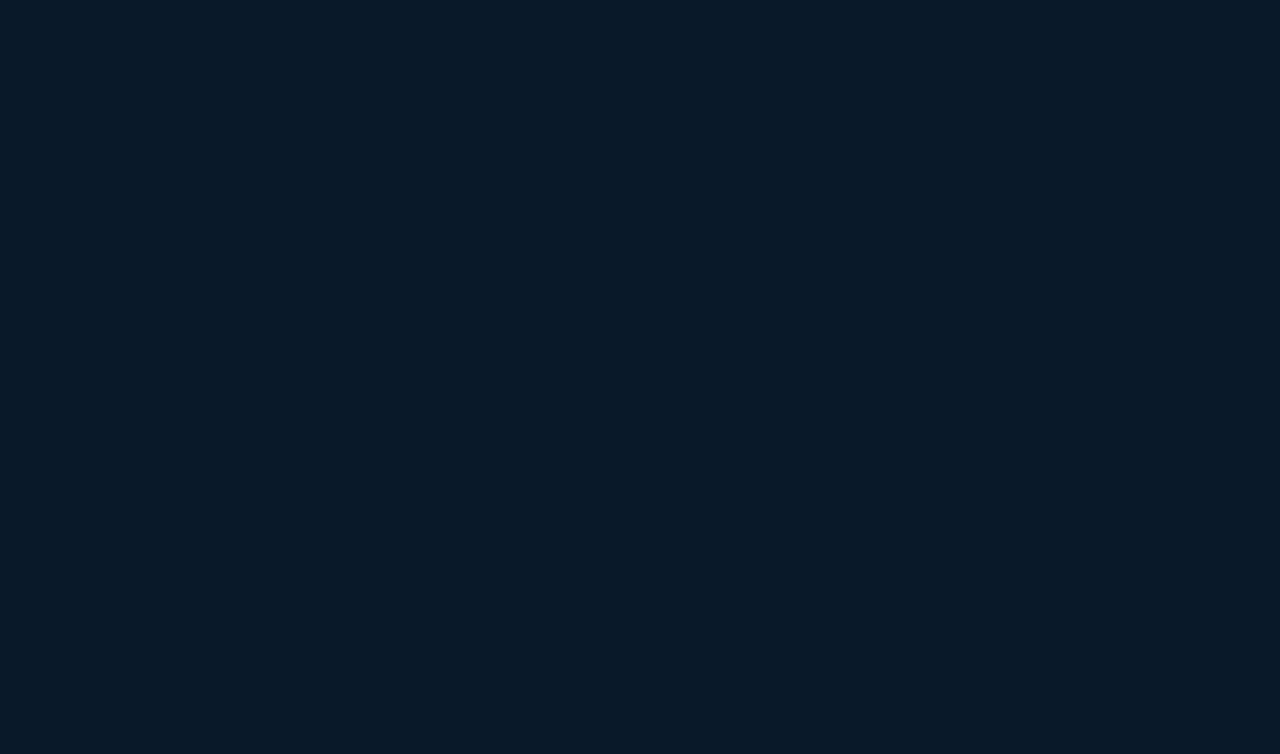
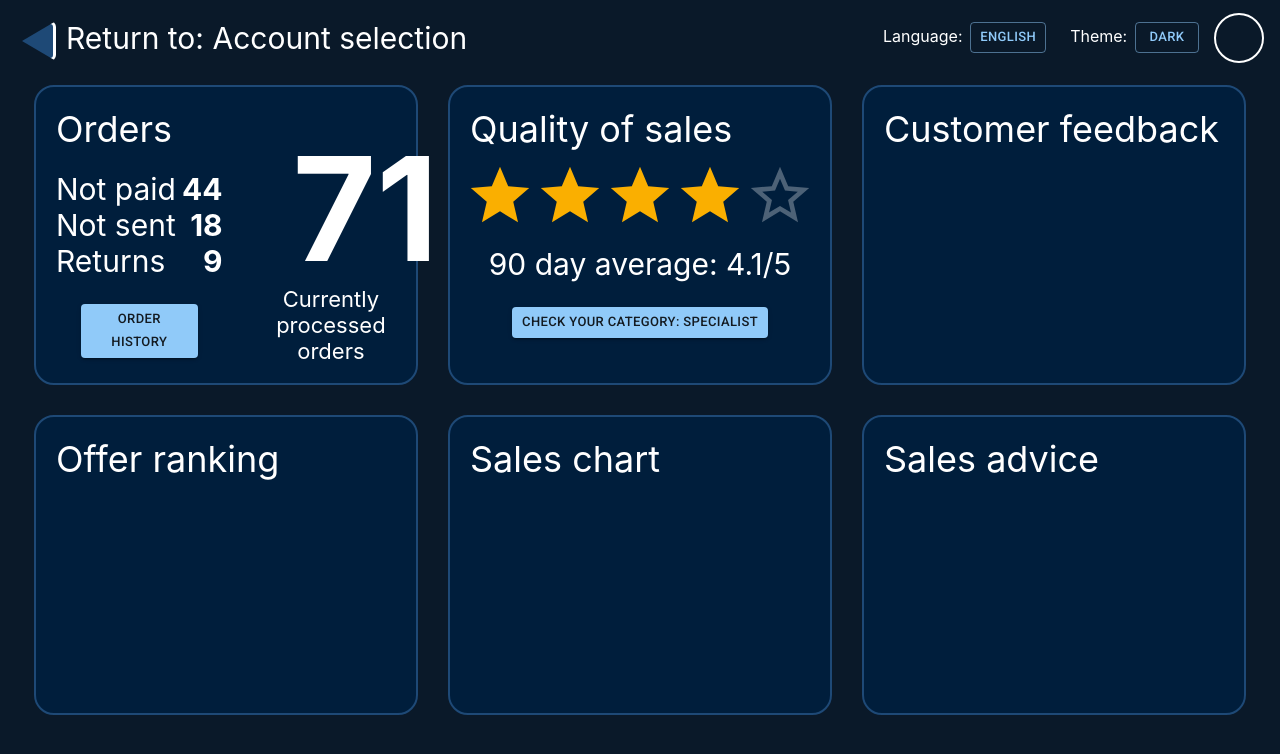
Before and after one commit to k-piekarczyk/pgui-dashboard, a React (Create React App) app: page /ranking in a window 1280 px wide. Before the commit this address had no page. Shown: the top 754 px of the page. Built offline with nearby package versions, Linux system fonts and the light colour scheme.

Commit message:
add Ranking page

```diff
--- a/src/App.tsx
+++ b/src/App.tsx
@@ -8,6 +8,7 @@ import getPalette from "./palette";
 
 import LoginPage from "./pages/Login.page";
 import DashboardPage from "./pages/Dashboard.page";
+import RankingPage from "./pages/Ranking.page";
 import LanguageContext from "./context/language.context";
 import { useTranslation } from "react-i18next";
 
@@ -60,6 +61,7 @@ export default function App() {
             <Routes>
               <Route path="/" element={<LoginPage />} />
               <Route path="/dashboard" element={<DashboardPage />} />
+              <Route path="/ranking" element={<RankingPage />} />
             </Routes>
           </div>
         </ThemeProvider>
--- /dev/null
+++ b/src/pages/Ranking.page.scss
@@ -0,0 +1,77 @@
+.Dashboard {
+    display: flex;
+    width: 100vw;
+    flex-wrap: wrap;
+
+    position: absolute;
+    top: 50vh;
+    transform: translateY(-50%);
+    justify-content: center;
+
+    & > * {
+        flex-basis: 30%;
+        margin: 15px;
+    }
+
+    &__Orders {
+        display: flex;
+        position: relative;
+        top: 20px;
+
+        padding-left: 20px;
+        padding-right: 20px;
+        padding-top: 20px;
+
+        & > * {
+            flex-basis: 49%;
+        }
+
+        &__Stats {
+            display: flex;
+            font-size: 30px;
+
+            &-number {
+                margin-left: auto;
+                font-weight: 700;
+            }
+        }
+
+        &__Button_Container {
+            display: flex;
+            justify-content: center;
+            padding: 25px;
+        }
+
+        &__Current {
+            &-number {
+                font-weight: bold;
+                font-size: 144px;
+                position: relative;
+                top: -50px;
+                left: 70px;
+            }
+
+            &-text {
+                font-size: 22px;
+                position: relative;
+                top: -60px;
+                left: 25px;
+                text-align: center;
+            }
+        }
+    }
+
+    &__QoS {
+        display: flex;
+        justify-content: center;
+        align-items: center;
+        margin-top: 30px;
+        flex-direction: column;
+
+        &__Sub {
+            font-size: 30px;
+            text-align: center;
+            margin-bottom: 25px;
+        }
+    }
+}
--- /dev/null
+++ b/src/pages/Ranking.page.tsx
@@ -0,0 +1,70 @@
+import { Button, Rating } from "@mui/material";
+import { useTranslation } from "react-i18next";
+import PageContainer from "../components/PageContainer.component";
+import Tile from "../components/Tile.component";
+
+import "./Ranking.page.scss";
+
+export default function Dashboard() {
+  const { t } = useTranslation();
+
+  return (
+    <PageContainer
+      header={t("Good evening") + `, ${localStorage.getItem("user")}!`}
+      previousPage={{ route: "/dashboard", name: t("Account selection") }}
+      loggedIn={true}
+    >
+      <div className="Dashboard">
+        <Tile width="600px" height="300px" header={t("Orders")}>
+          <div className="Dashboard__Orders">
+            <div>
+              <div className="Dashboard__Orders__Stats">
+                <div>{t("Not paid")}</div> <div className="Dashboard__Orders__Stats-number">44</div>
+              </div>
+
+              <div className="Dashboard__Orders__Stats">
+                <div>{t("Not sent")}</div> <div className="Dashboard__Orders__Stats-number">18</div>
+              </div>
+
+              <div className="Dashboard__Orders__Stats">
+                <div>{t("Returns")}</div> <div className="Dashboard__Orders__Stats-number">9</div>
+              </div>
+
+              <div className="Dashboard__Orders__Button_Container">
+                <Button size="small" variant="contained">
+                  {t("Order history")}
+                </Button>
+              </div>
+            </div>
+            <div className="Dashboard__Orders__Current">
+              <div className="Dashboard__Orders__Current-number">71</div>
+              <div className="Dashboard__Orders__Current-text">{t("Currently processed orders")}</div>
+            </div>
+          </div>
+        </Tile>
+
+        <Tile width="600px" height="300px" header={t("Quality of sales")}>
+          <div className="Dashboard__QoS">
+            <Rating
+              name="read-only"
+              value={4.1}
+              size="large"
+              readOnly
+              sx={{ fontSize: "70px", marginBottom: "15px" }}
+            />
+            <div className="Dashboard__QoS__Sub">
+              {`${t("90 day average")}: 4.1/5`}
+            </div>
+            <Button size="small" variant="contained">
+              {t("Check your category: Specialist")}
+            </Button>
+          </div>
+        </Tile>
+        <Tile width="600px" height="300px" header={t("Customer feedback")}></Tile>
+        <Tile width="600px" height="300px" header={t("Offer ranking")}></Tile>
+        <Tile width="600px" height="300px" header={t("Sales chart")}></Tile>
+        <Tile width="600px" height="300px" header={t("Sales advice")}></Tile>
+      </div>
+    </PageContainer>
+  );
+}
```
Also changed, not shown: 1 other file (tests, documents, lock files or other folders).
